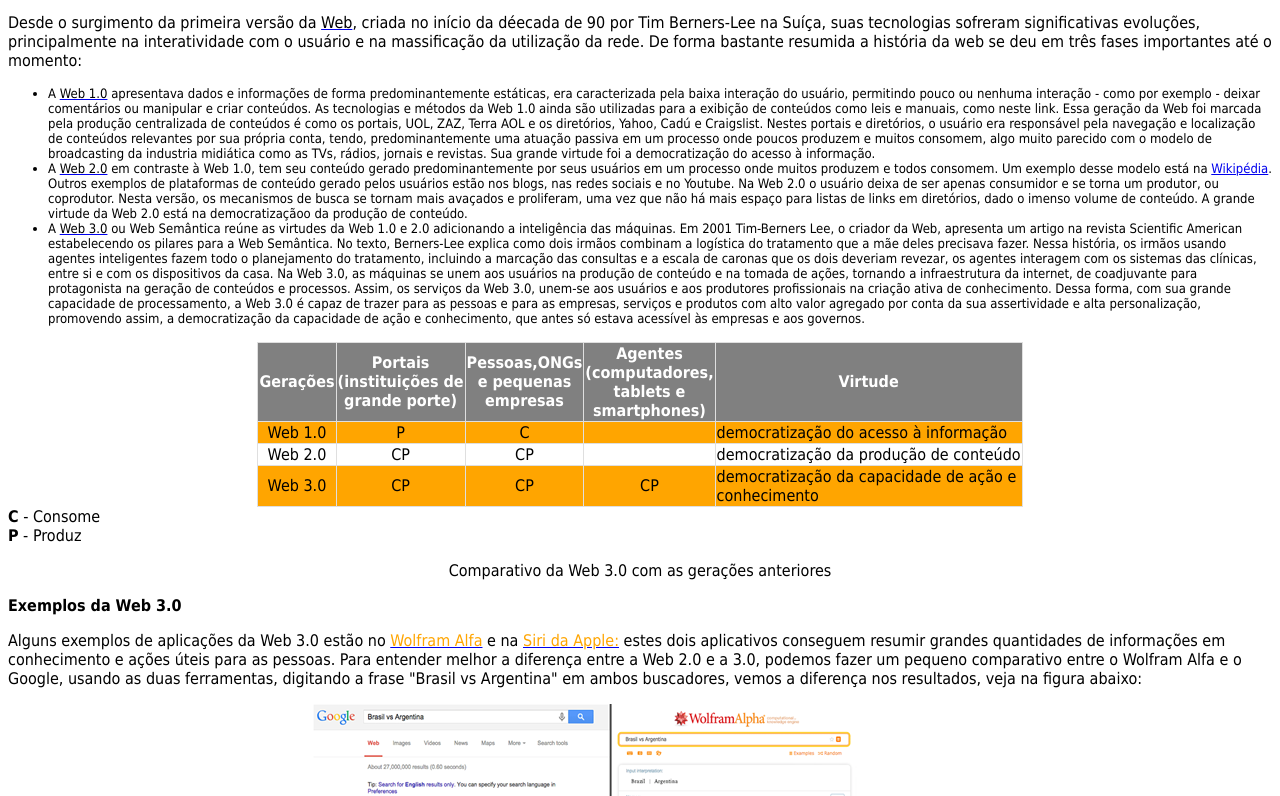
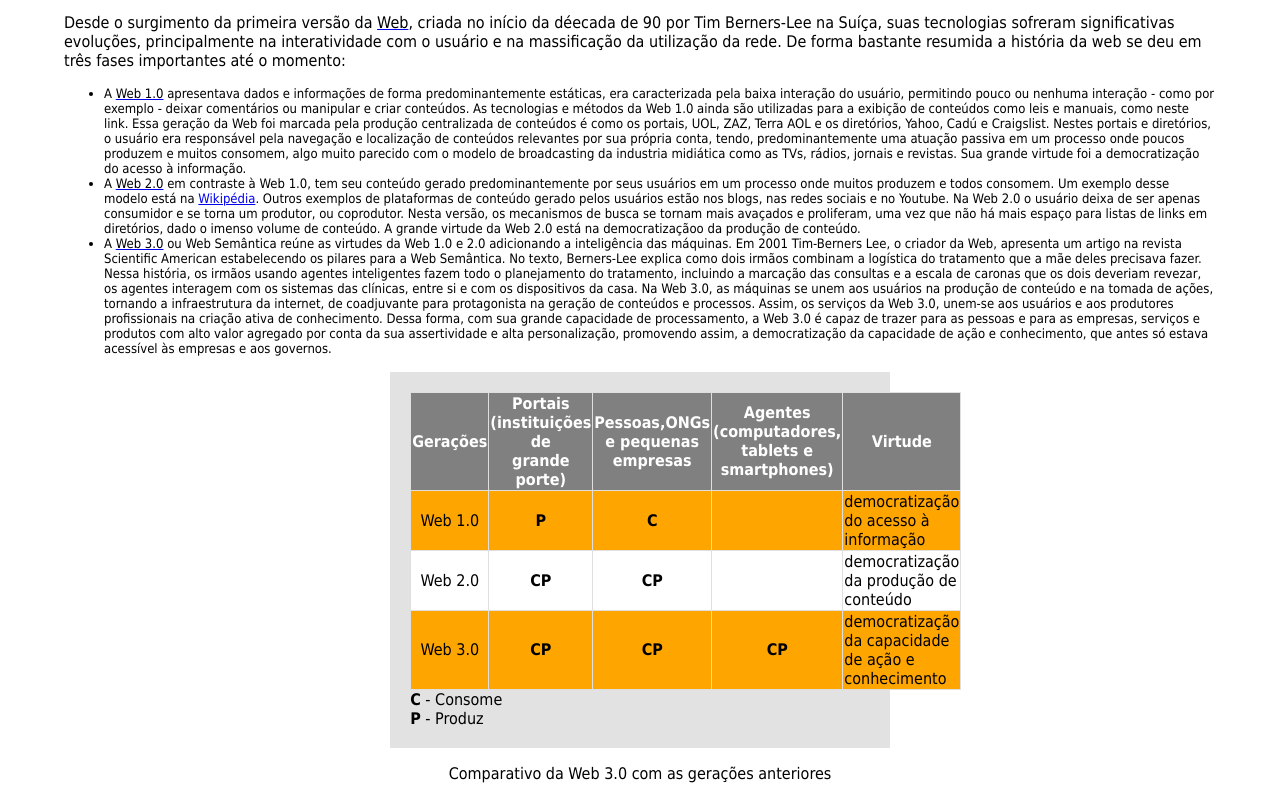
Before and after one commit to Talleshts/Ex_html, a plain HTML site: page pagina03.html in a window 1280 px wide. Shown: the part 141-937 px from the top of the page. Drawn offline with Linux system fonts and the light colour scheme.

Commit message:
Add files via upload

```diff
--- a/pagina03.html
+++ b/pagina03.html
@@ -9,6 +9,8 @@
         body{
             font-size: 3;
             font-family: Tahoma, Verdana, Arial;
+            width: 90%;
+            margin: 0 auto;
         }
         table{
             border: 1;
@@ -16,13 +18,17 @@
             border-color: rgb(223, 223, 223);
             text-align: center;
             align-self: center;
+
         }
         thead{
             color: white;
         }
         div{
-            background-color: rgb(217, 221, 210);
+            margin: 0 auto;
+            background-color: rgb(226, 226, 226);
             align-items: center;
+            padding: 20px;
+            width: 39.9%;
         }
         #secret{
             text-decoration: none;
@@ -48,7 +54,7 @@
     </font>
 </ul>
 
-<divs>
+<div>
 <table border="1" align="center">
     <thead bgcolor="gray">
         <tr>
@@ -62,25 +68,25 @@
     <tbody>
         <tr bgcolor="orange">
             <td>Web 1.0</td>
-            <td>P</td>
-            <td>C</td>
+            <td><b>P</b></td>
+            <td><b>C</b></td>
             <td>&nbsp;</td>
             <td align="left">democratização do acesso à informação</td>
         </tr>
 
         <tr bgcolor="white">
             <td>Web 2.0</td>
-            <td>CP</td>
-            <td>CP</td>
+            <td><b>CP</b></td>
+            <td><b>CP</b></td>
             <td>&nbsp;</td>
             <td align="left">democratização da produção de conteúdo</td>
         </tr>
 
         <tr bgcolor="orange">
             <td>Web 3.0</td>
-            <td>CP</td>
-            <td>CP</td>
-            <td>CP</td>
+            <td><b>CP</b></td>
+            <td><b>CP</b></td>
+            <td><b>CP</b></td>
             <td align="left">democratização da capacidade de ação e<br> conhecimento</td>
         </tr>
     </tbody>
@@ -93,7 +99,7 @@
 <p align="center">Comparativo da Web 3.0 com as gerações anteriores</p>
 
 <p><b>Exemplos da Web 3.0</b></p>
-<p>Alguns exemplos de aplicações da Web 3.0 estão no <a href="https://www.wolframalpha.com/"><font color="orange">Wolfram Alfa</a></font> e na <a href="https://www.apple.com/siri/" target="_blank"><font color="orange">Siri da Apple:</a></font>
+<p>Alguns exemplos de aplicações da Web 3.0 estão no <a href="https://www.wolframalpha.com/" ><font color="orange">Wolfram Alfa</a></font> e na <a href="https://www.apple.com/siri/" target="_blank"><font color="orange">Siri da Apple:</a></font>
     estes dois aplicativos conseguem resumir grandes quantidades de informações em
     conhecimento e ações úteis para as pessoas. Para entender melhor a diferença entre
     a Web 2.0 e a 3.0, podemos fazer um pequeno comparativo entre o Wolfram Alfa e o Google,
```
Also changed, not shown: index.html (+4 -1 lines), pagina02.html (+5 -1 lines).
